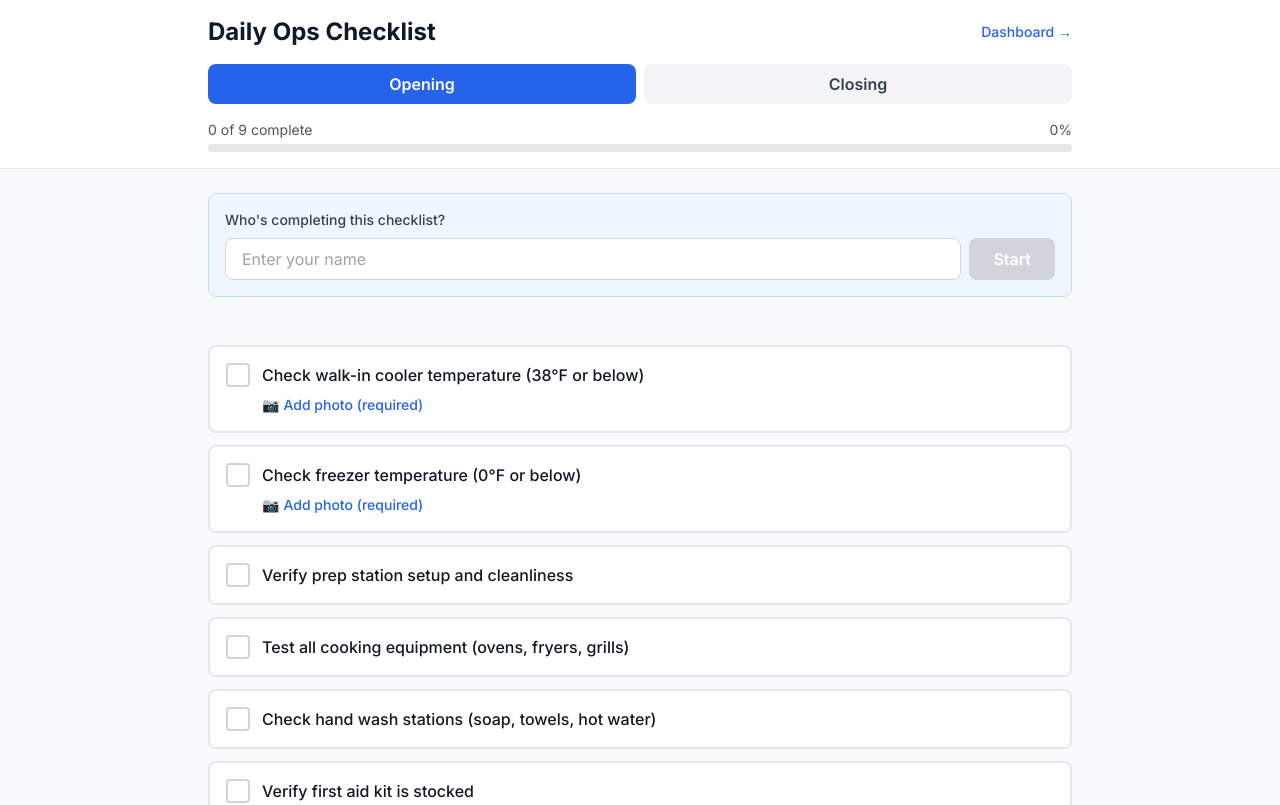
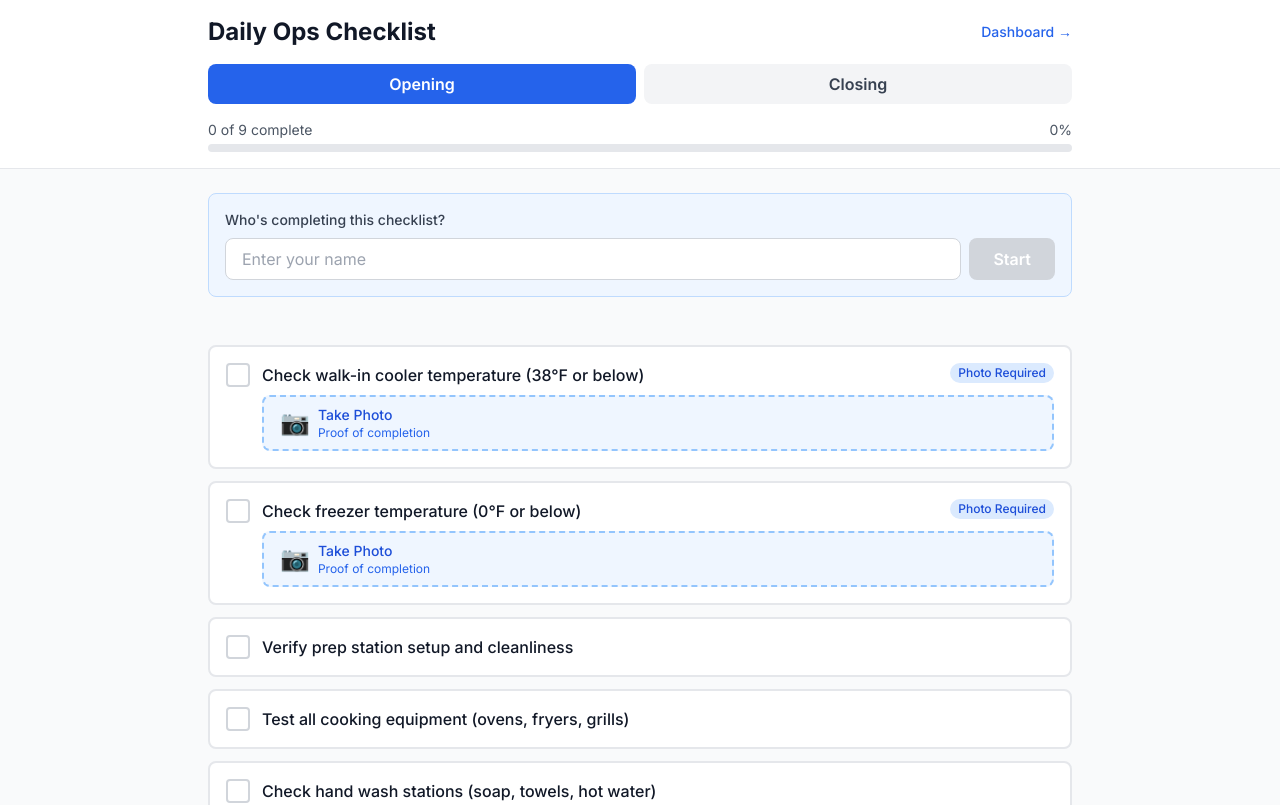
Before and after one commit to withinreachintl-coder/wri-restaurant-ops, a Next.js app: page /checklist in a window 1280 px wide. Shown: the top 805 px of the page. Built offline with nearby package versions, Linux system fonts and the light colour scheme.

Commit message:
Fix checklist photo upload - use real PhotoUpload component

```diff
--- a/app/checklist/page.tsx
+++ b/app/checklist/page.tsx
@@ -2,6 +2,7 @@
 
 import { useState } from 'react'
 import Link from 'next/link'
+import PhotoUpload from '@/app/components/PhotoUpload'
 
 type Task = {
   id: string
@@ -45,7 +46,7 @@ export default function ChecklistPage() {
 
   const handleTypeChange = (type: 'opening' | 'closing') => {
     setChecklistType(type)
-    setTasks(type === 'opening' ? OPENING_TASKS : CLOSING_TASKS)
+    setTasks(type === 'opening' ? [...OPENING_TASKS] : [...CLOSING_TASKS])
   }
 
   const handleToggleTask = (taskId: string) => {
@@ -68,18 +69,20 @@ export default function ChecklistPage() {
     )
   }
 
-  const handlePhotoUpload = (taskId: string) => {
-    // TODO: Implement actual photo upload
-    const fakeUrl = `https://placeholder.com/photo-${taskId}`
+  const handlePhotoUploaded = (taskId: string, photoUrl: string) => {
     setTasks(prevTasks =>
       prevTasks.map(task =>
-        task.id === taskId ? { ...task, photoUrl: fakeUrl } : task
+        task.id === taskId ? { ...task, photoUrl } : task
       )
     )
   }
 
   const completedCount = tasks.filter(t => t.completed).length
   const progressPercent = Math.round((completedCount / tasks.length) * 100)
+
+  // Check if all photo-required tasks have photos
+  const missingPhotos = tasks.filter(t => t.photoRequired && t.completed && !t.photoUrl)
+  const canComplete = completedCount === tasks.length && missingPhotos.length === 0
 
   return (
     <main className="min-h-screen bg-gray-50 pb-20">
@@ -133,6 +136,21 @@ export default function ChecklistPage() {
               />
             </div>
           </div>
+
+          {/* Missing Photos Warning */}
+          {missingPhotos.length > 0 && (
+            <div className="mt-3 bg-yellow-50 border border-yellow-200 rounded-lg p-3">
+              <div className="flex items-start gap-2">
+                <span className="text-yellow-600 text-lg">⚠️</span>
+                <div className="text-sm text-yellow-800">
+                  <strong>{missingPhotos.length} photo{missingPhotos.length > 1 ? 's' : ''} required</strong>
+                  <div className="text-yellow-700 mt-1">
+                    Please add photos for all completed tasks that require them
+                  </div>
+                </div>
+              </div>
+            </div>
+          )}
         </div>
       </div>
 
@@ -192,8 +210,15 @@ export default function ChecklistPage() {
                 </button>
 
                 <div className="flex-1">
+                  <div className="flex items-start justify-between gap-2">
                     <div className={`font-medium ${task.completed ? 'text-gray-500 line-through' : 'text-gray-900'}`}>
                       {task.text}
+                    </div>
+                    {task.photoRequired && (
+                      <span className="flex-shrink-0 text-xs bg-blue-100 text-blue-700 px-2 py-0.5 rounded-full font-medium">
+                        Photo Required
+                      </span>
+                    )}
                   </div>
 
                   {task.completed && task.completedBy && (
@@ -203,22 +228,11 @@ export default function ChecklistPage() {
                   )}
 
                   {task.photoRequired && (
-                    <div className="mt-2">
-                      {task.photoUrl ? (
-                        <div className="text-sm text-green-600 flex items-center gap-1">
-                          <span>📸</span>
-                          <span>Photo attached</span>
-                        </div>
-                      ) : (
-                        <button
-                          onClick={() => handlePhotoUpload(task.id)}
-                          className="text-sm text-blue-600 hover:text-blue-700 font-medium flex items-center gap-1"
-                        >
-                          <span>📷</span>
-                          <span>Add photo {task.completed ? '(optional)' : '(required)'}</span>
-                        </button>
-                      )}
-                    </div>
+                    <PhotoUpload
+                      taskId={task.id}
+                      existingPhotoUrl={task.photoUrl}
+                      onPhotoUploaded={(url) => handlePhotoUploaded(task.id, url)}
+                    />
                   )}
                 </div>
               </div>
@@ -231,12 +245,21 @@ export default function ChecklistPage() {
       {completedCount === tasks.length && (
         <div className="fixed bottom-0 left-0 right-0 bg-white border-t border-gray-200 p-4">
           <div className="max-w-4xl mx-auto">
+            {canComplete ? (
               <Link
                 href="/dashboard"
                 className="block w-full py-3 bg-green-600 text-white text-center rounded-lg font-semibold hover:bg-green-700 transition-colors"
               >
                 ✓ All Done! Go to Dashboard
               </Link>
+            ) : (
+              <div className="w-full py-3 bg-gray-300 text-gray-600 text-center rounded-lg font-semibold cursor-not-allowed">
+                {missingPhotos.length > 0
+                  ? `Add ${missingPhotos.length} required photo${missingPhotos.length > 1 ? 's' : ''} to complete`
+                  : 'Complete all tasks to finish'
+                }
+              </div>
+            )}
           </div>
         </div>
       )}
```
Lines whose indentation alone changed are shown as unchanged.
